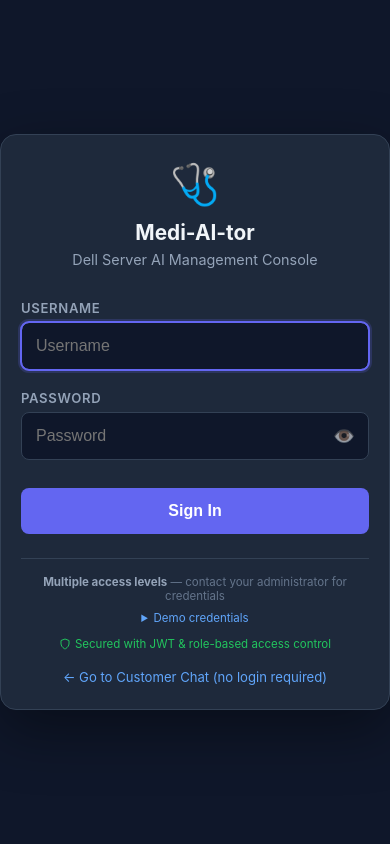
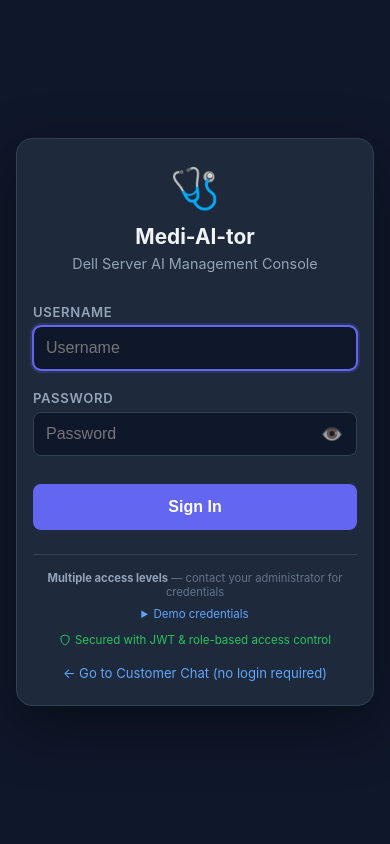
Before and after one commit to Jake-1226/Project-Medi-AI-tor, a FastAPI app: page /login in a window 390 px wide. Run offline with FastAPI, Linux system fonts and the light colour scheme.

Commit message:
Fix mobile viewport clipping on login and customer chat
login.html:
- Mobile media query: set card width to calc(100vw - 32px) to ensure
  16px margin on each side on narrow viewports
- Add overflow-x: hidden on body to prevent horizontal scroll
- Add word-break on roles-hint text to prevent clipping
- Reduce form input padding for better fit on small screens

customer.css:
- Add overflow-wrap: break-word and word-break: break-word on .msg-text
  to prevent long text from overflowing the chat bubble on mobile
- Add min-width: 0 on .chat-msg flex children to allow proper shrinking
- Add overflow-x: hidden on .chat-messages to prevent horizontal scroll

Generated with [Devin](https://cli.devin.ai/docs)

Co-Authored-By: Devin <158243242+devin-ai-integration[bot]@users.noreply.github.com>

```diff
--- a/static/css/customer.css
+++ b/static/css/customer.css
@@ -453,6 +453,7 @@ body {
 .chat-messages {
     flex: 1;
     overflow-y: auto;
+    overflow-x: hidden;
     padding: 16px 24px;
     display: flex;
     flex-direction: column;
@@ -470,6 +471,7 @@ body {
     gap: 12px;
     max-width: 760px;
     animation: msgSlide 0.35s cubic-bezier(0.16, 1, 0.3, 1);
+    min-width: 0;
 }
 @keyframes msgSlide {
     from { opacity: 0; transform: translateY(12px); }
@@ -528,6 +530,9 @@ body {
     border-radius: var(--radius-lg);
     border-top-left-radius: 4px;
     padding: 14px 18px;
+    overflow-wrap: break-word;
+    word-break: break-word;
+    min-width: 0;
     font-size: 0.9rem;
     line-height: 1.65;
     color: var(--text);
--- a/templates/login.html
+++ b/templates/login.html
@@ -146,11 +146,12 @@
             margin-top: 12px;
         }
         @media (max-width: 480px) {
-            .login-card { padding: 24px 20px; }
+            body { overflow-x: hidden; }
+            .login-card { padding: 24px 16px; max-width: calc(100vw - 32px); width: calc(100vw - 32px); }
             .login-header h1 { font-size: 1.3rem; }
-            .form-input { font-size: 16px; padding: 14px; }
+            .form-input { font-size: 16px; padding: 12px; width: 100%; }
             .btn-login { padding: 14px; font-size: 1rem; }
-            .roles-hint { font-size: 0.72rem; }
+            .roles-hint { font-size: 0.7rem; word-break: break-word; }
         }
     </style>
 </head>
```
